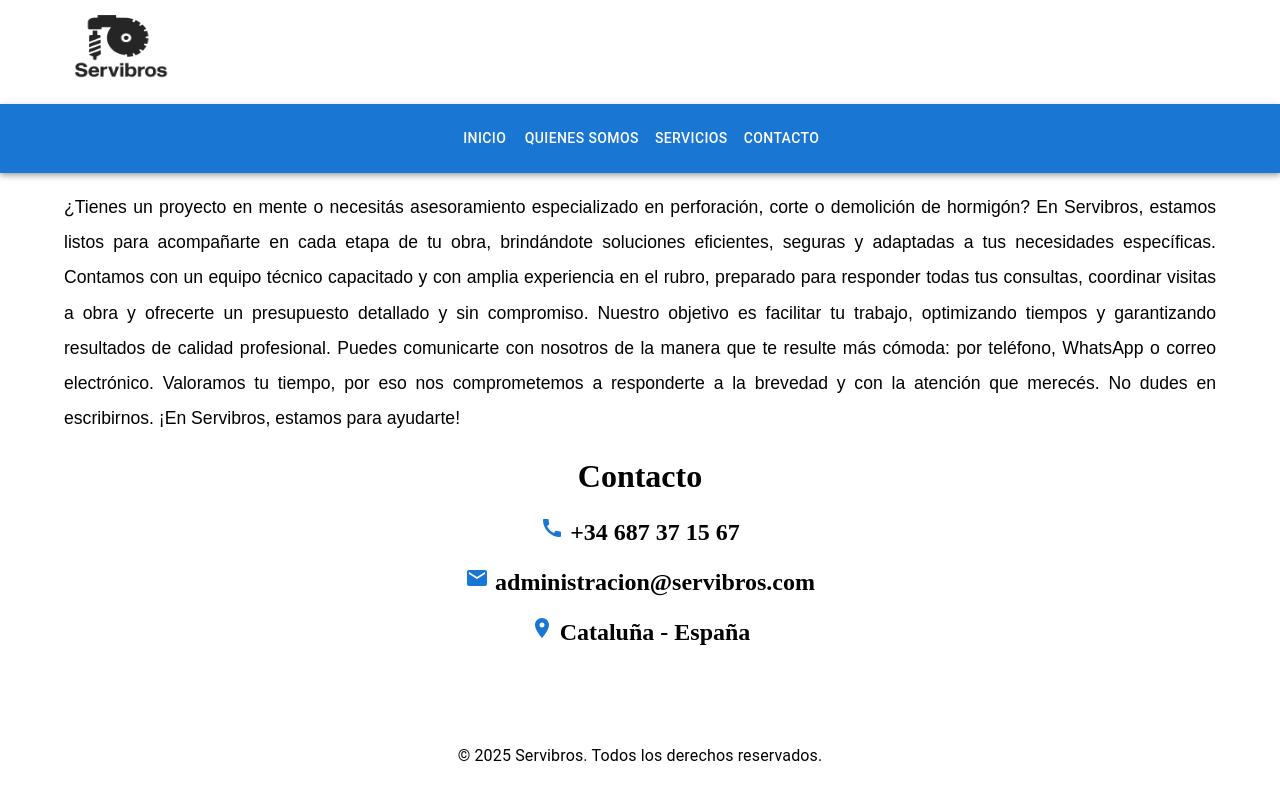
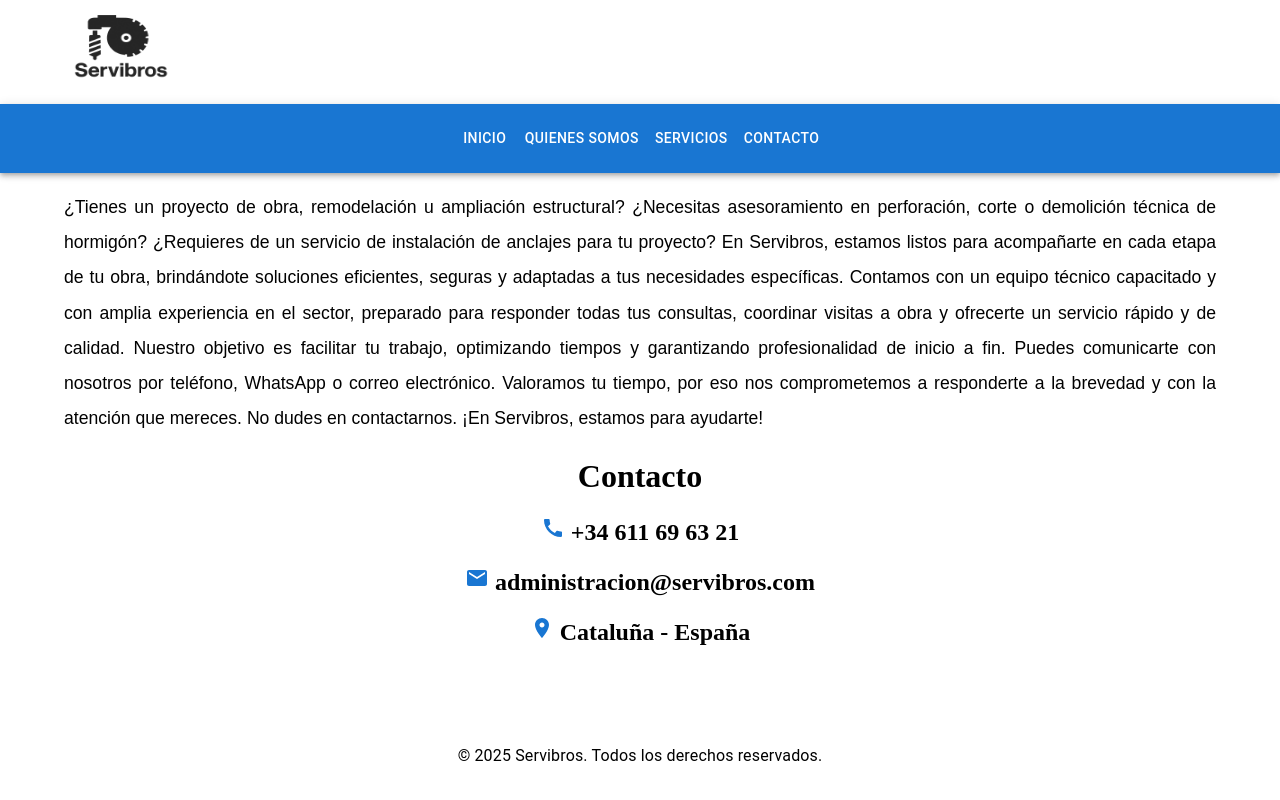
Before and after one commit to usechedaniel88/servibrosproyecto, a React (Vite) app: page /contact in a window 1280 px wide. Built offline with nearby package versions, Linux system fonts and the light colour scheme.

Commit message:
modificacion texto gerald

```diff
--- a/src/Pages/AboutUsPage/AboutusPage.tsx
+++ b/src/Pages/AboutUsPage/AboutusPage.tsx
@@ -13,16 +13,15 @@ const AboutusPage = () => {
             <img style={{borderRadius:'20px'}} src={AboutusImage} alt="ImageAboutus" />
         </ImageListItem>
         <p style={{textAlign:'justify'}}>
-        Somos expertos en perforaciones y trabajos técnicos en construcción. Nos especializamos en realizar perforaciones de hormigón y otros materiales base, adaptándonos a las necesidades específicas de cada proyecto. Ya sea que se trate de perforaciones en estructuras de hormigón, piedra, acero u otros materiales resistentes, utilizamos maquinaria avanzada y técnicas de vanguardia para garantizar precisión y seguridad en cada trabajo realizado.
-
-Además, ofrecemos un asesoramiento integral en demoliciones técnicas controladas. Nuestro equipo de profesionales altamente capacitados se encarga de gestionar proyectos de demolición, asegurando que cada proceso se realice de manera controlada, minimizando riesgos y respetando los plazos establecidos. Contamos con equipos y herramientas especializadas que permiten llevar a cabo demoliciones de manera eficiente, sin comprometer la seguridad ni la integridad de las estructuras circundantes.
-
-También somos expertos en instalación de anclajes en obra, proporcionando soluciones personalizadas para cada tipo de proyecto. Nuestros anclajes son instalados con los más altos estándares de seguridad y precisión, garantizando la estabilidad y durabilidad de las estructuras, sean estas parte de obras nuevas o proyectos de rehabilitación.
-
-Nuestra experiencia es nuestro mayor valor. Contamos con un equipo de profesionales altamente cualificados, con una formación de excelencia proveniente de la industria más potente del sector a nivel mundial. Con más de 20 años de experiencia, estamos comprometidos en ofrecer un servicio que cumpla con los más altos estándares de calidad. Nos aseguramos de que cada trabajo, sin importar su tamaño o complejidad, se realice con precisión, eficiencia y respeto por los plazos y presupuesto establecidos.
-
-Nuestro compromiso es claro: proporcionar un servicio de alta calidad en cada fase del proyecto. Ya sea en la perforación, demolición o instalación de anclajes, trabajamos con dedicación para garantizar que nuestros clientes obtengan resultados excepcionales que superen sus expectativas.
-
+        Somos expertos en perforaciones y trabajos técnicos en construcción.
+Nos especializamos en realizar perforaciones de hormigón y otros materiales base, adaptándonos a las necesidades específicas de cada proyecto. Ya sea con perforaciones en estructuras de hormigón, acero u otros materiales combinados, utilizamos maquinaria avanzada y técnicas de vanguardia para garantizar precisión y seguridad en cada trabajo realizado.
+Además, ofrecemos un asesoramiento integral en demoliciones técnicas controladas. Nuestro equipo de profesionales altamente capacitados se encarga de gestionar proyectos de demolición, asegurando que cada proceso se realice de manera vigilada, minimizando riesgos y respetando los plazos establecidos.
+También somos expertos en instalación de anclajes para distintos tipos de cargas y magnitudes en obra; Proporcionamos soluciones personalizadas para cada tipo de proyecto o rehabilitación. Los anclajes instalados por nuestros expertos cuentan con los más altos estándares de calidad durante el proceso de instalación para así garantizar la integridad y durabilidad de las estructuras facilitando ese nivel de seguridad y confianza requerido por quienes nos eligen.
+<br />
+<br />
+Contamos con equipos y herramientas especializadas que nos permiten llevar a cabo demoliciones de manera eficiente, sin comprometer la seguridad ni la integridad de las estructuras circundantes.
+Nuestra experiencia es uno de los valores que aportamos a nuestros clientes. Contamos con un equipo de profesionales altamente cualificados, con una formación de excelencia proveniente de la industria más potente del sector a nivel mundial. Con más de 20 años de experiencia, estamos comprometidos en ofrecer un servicio que cumpla con los más altos estándares de calidad.
+Nos aseguramos de que cada trabajo, sin importar su tamaño o complejidad, se realice con precisión, eficiencia y respeto por los plazos y compromisos establecidos. Nuestro compromiso es claro: proporcionar un servicio de alta calidad en cada fase del proyecto. Ya sea en la perforación, demolición o instalación de anclajes, trabajamos con dedicación para garantizar que nuestros clientes obtengan resultados excepcionales que superen sus expectativas.
         </p>
     </Container>
   )
--- a/src/Pages/ContactPage/ContactPage.tsx
+++ b/src/Pages/ContactPage/ContactPage.tsx
@@ -9,10 +9,15 @@ import LocationOnIcon from '@mui/icons-material/LocationOn';
    return (
      <><Container sx={{ margin: '0 auto', textAlign: 'justify' }}>
        <p>
-         ¿Tienes un proyecto en mente o necesitás asesoramiento especializado en perforación, corte o demolición de hormigón? En Servibros, estamos listos para acompañarte en cada etapa de tu obra, brindándote soluciones eficientes, seguras y adaptadas a tus necesidades específicas.
-         Contamos con un equipo técnico capacitado y con amplia experiencia en el rubro, preparado para responder todas tus consultas, coordinar visitas a obra y ofrecerte un presupuesto detallado y sin compromiso. Nuestro objetivo es facilitar tu trabajo, optimizando tiempos y garantizando resultados de calidad profesional.
-         Puedes comunicarte con nosotros de la manera que te resulte más cómoda: por teléfono, WhatsApp o correo electrónico. Valoramos tu tiempo, por eso nos comprometemos a responderte a la brevedad y con la atención que merecés.
-         No dudes en escribirnos. ¡En Servibros, estamos para ayudarte!
+        ¿Tienes un proyecto de obra, remodelación u ampliación estructural?
+¿Necesitas asesoramiento en perforación, corte o demolición técnica de hormigón?
+¿Requieres de un servicio de instalación de anclajes para tu proyecto?
+En Servibros, estamos listos para acompañarte en cada etapa de tu obra, brindándote soluciones eficientes, seguras y adaptadas a tus necesidades específicas.
+Contamos con un equipo técnico capacitado y con amplia experiencia en el sector, preparado para responder todas tus consultas, coordinar visitas a obra y ofrecerte un servicio rápido y de calidad.
+Nuestro objetivo es facilitar tu trabajo, optimizando tiempos y garantizando profesionalidad de inicio a fin.
+Puedes comunicarte con nosotros por teléfono, WhatsApp o correo electrónico.
+Valoramos tu tiempo, por eso nos comprometemos a responderte a la brevedad y con la atención que mereces.
+No dudes en contactarnos. ¡En Servibros, estamos para ayudarte!
        </p>
      </Container>
      <Container sx={{ margin: '0 auto', textAlign: 'center' }}>
@@ -20,7 +25,7 @@ import LocationOnIcon from '@mui/icons-material/LocationOn';
          <h2>
            <CallIcon
              fontSize="medium"
-             color="primary" /> +34 687 37 15 67
+             color="primary" /> +34 611 69 63 21
          </h2>
          <h2>
            <EmailIcon
```
